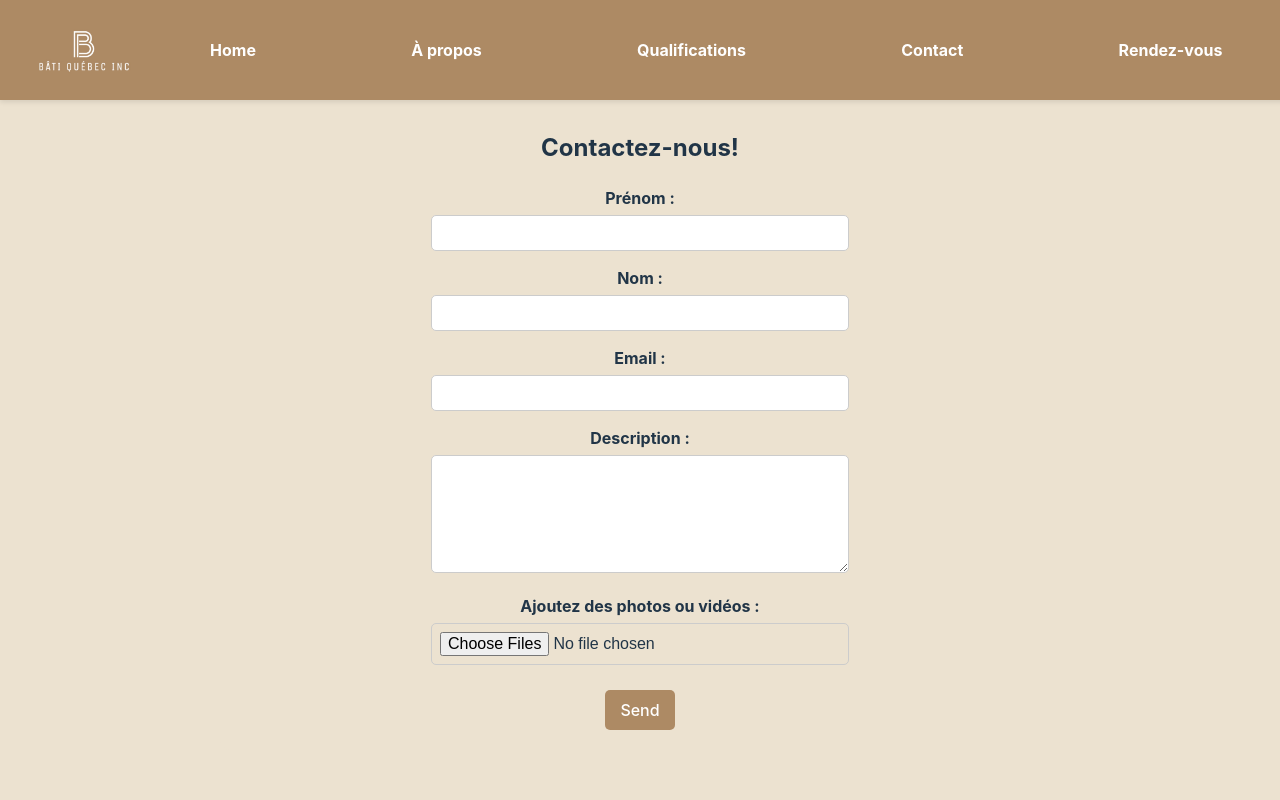
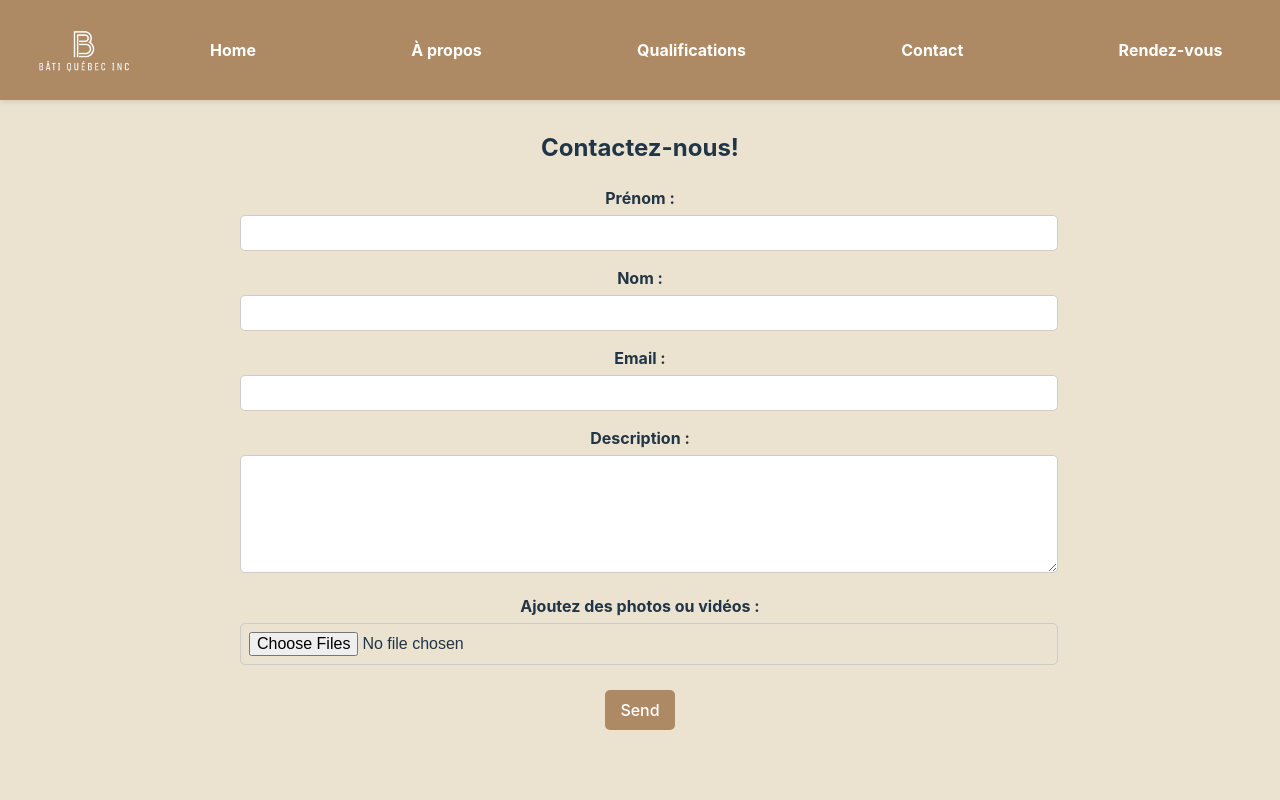
Before and after one commit to MyriamAssam/bati, a React (Vite) app: page /contact in a window 1280 px wide. Shown: the top 800 px of the page. Built offline with nearby package versions, Linux system fonts and the light colour scheme.

Commit message:
Arrangement style css pour mobile

```diff
--- a/src/App.css
+++ b/src/App.css
@@ -264,7 +264,6 @@ main {
   margin-bottom: 10px;
 }
 
-/* Uniformiser les formulaires Contact et RDV */
 .form-container {
   max-width: 800px;
   width: 90%;
@@ -300,6 +299,7 @@ main {
   margin-top: 10px;
 }
 
+
 /* ✅ Ajustement mobile */
 @media (max-width: 768px) {
   .footer-container {
--- a/src/pages/Contact.jsx
+++ b/src/pages/Contact.jsx
@@ -113,9 +113,9 @@ const Contact = () => {
 const fieldStyle = {
     marginBottom: "15px"
 };
+
 const inputStyle = {
     width: "100%",
-    maxWidth: "400px",
     padding: "8px",
     marginTop: "5px",
     borderRadius: "5px",
```
